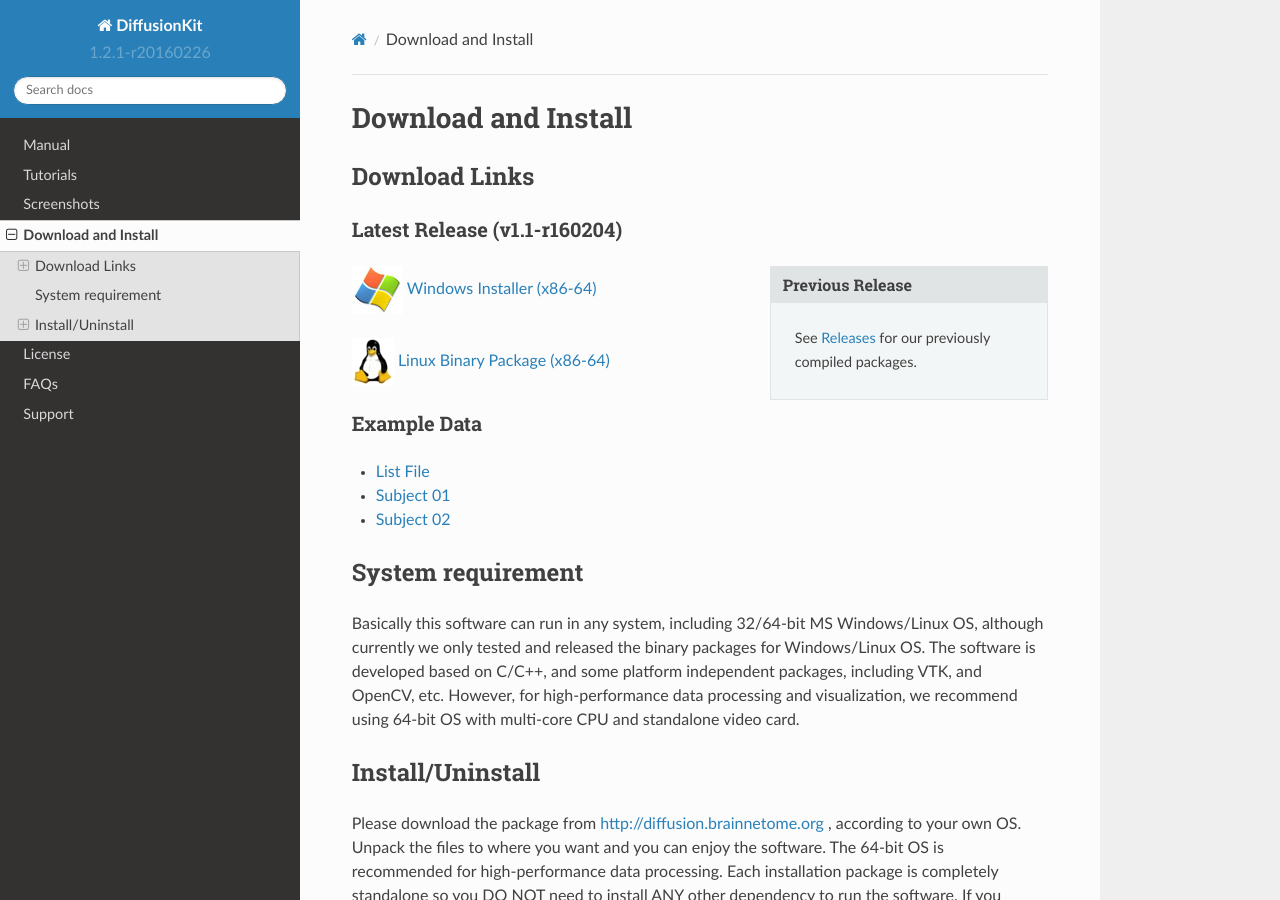
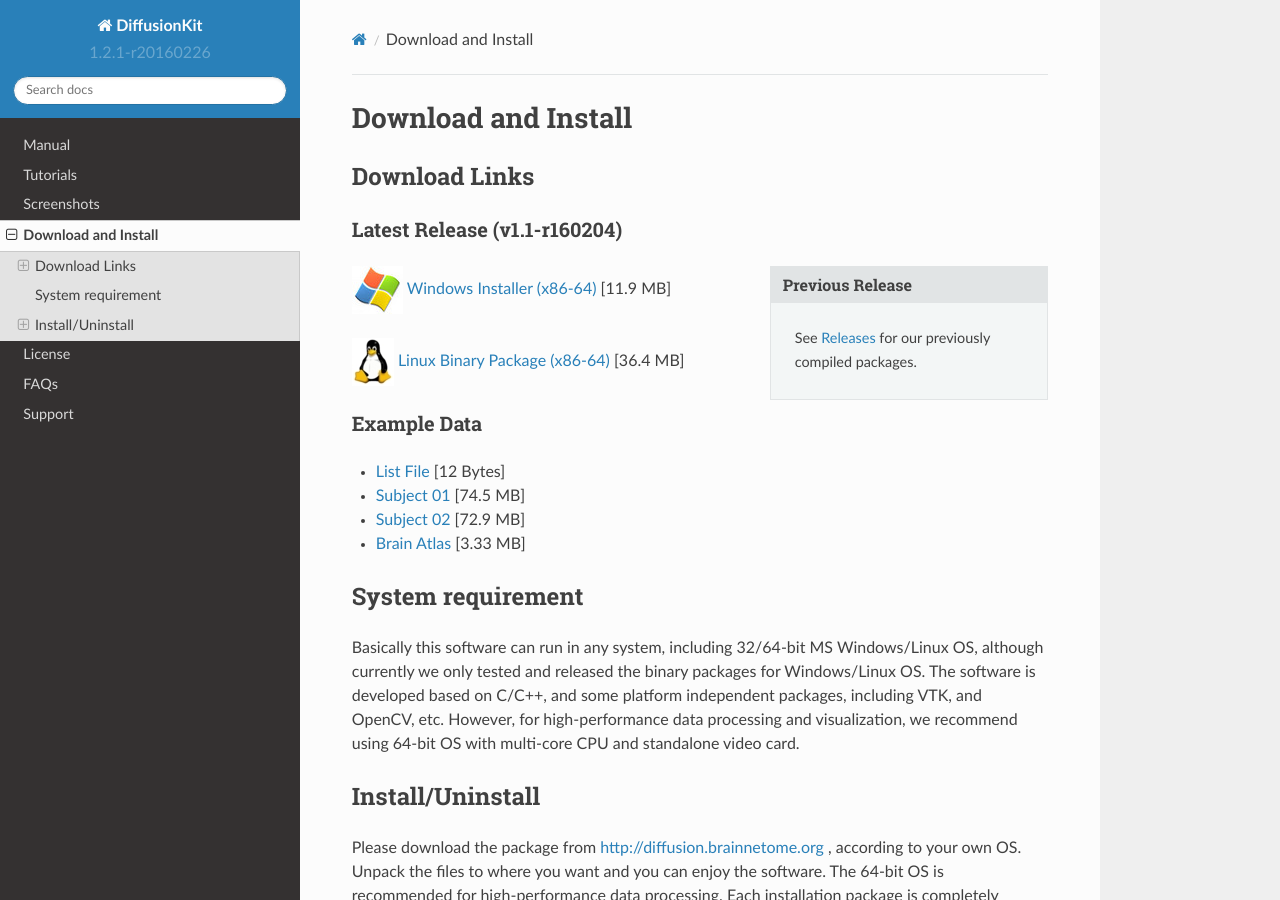
Before and after one commit to brainnetome/diffusionkit, a Sphinx documentation site: the page built from source/download.rst, in a window 1280 px wide and 900 px high. Built offline with Sphinx 7.4.7 and the Read the Docs theme 2.0.0, drawn with Linux system fonts in a browser that asks for light colours.

Commit message:
add atlas file and file sizes;

```diff
--- a/source/download.rst
+++ b/source/download.rst
@@ -22,17 +22,18 @@
  See `Releases <https://github.com/liangfu/diffusionkit/releases>`_ for our previously compiled packages.
 
 |winlogo| `Windows Installer (x86-64)
-<https://github.com/liangfu/diffusionkit/releases/download/v1.1-r20160204/DiffusionKitSetup-WIN64-v1.1-r160204.exe>`_
+<https://github.com/liangfu/diffusionkit/releases/download/v1.1-r20160204/DiffusionKitSetup-WIN64-v1.1-r160204.exe>`_ [11.9 MB]
 
 |linuxlogo| `Linux Binary Package (x86-64)
-<https://github.com/liangfu/diffusionkit/releases/download/v1.1-r20160204/DiffusionKitSetup-x86_64-v1.1-r160204.tar.gz>`_
+<https://github.com/liangfu/diffusionkit/releases/download/v1.1-r20160204/DiffusionKitSetup-x86_64-v1.1-r160204.tar.gz>`_ [36.4 MB]
 
 Example Data
 ------------
 
-* `List File <https://github.com/liangfu/diffusionkit/releases/download/v1.1-r20160204/list.txt>`_
-* `Subject 01 <https://github.com/liangfu/diffusionkit/releases/download/v1.1-r20160204/sub01.tar.gz>`_
-* `Subject 02 <https://github.com/liangfu/diffusionkit/releases/download/v1.1-r20160204/sub02.tar.gz>`_
+* `List File <https://github.com/liangfu/diffusionkit/releases/download/v1.1-r20160204/list.txt>`_ [12 Bytes]
+* `Subject 01 <https://github.com/liangfu/diffusionkit/releases/download/v1.1-r20160204/sub01.tar.gz>`_ [74.5 MB]
+* `Subject 02 <https://github.com/liangfu/diffusionkit/releases/download/v1.1-r20160204/sub02.tar.gz>`_ [72.9 MB]
+* `Brain Atlas <https://github.com/liangfu/diffusionkit/releases/download/v1.1-r20160204/atlas.tar.gz>`_ [3.33 MB]
 
 System requirement
 ==================
```
